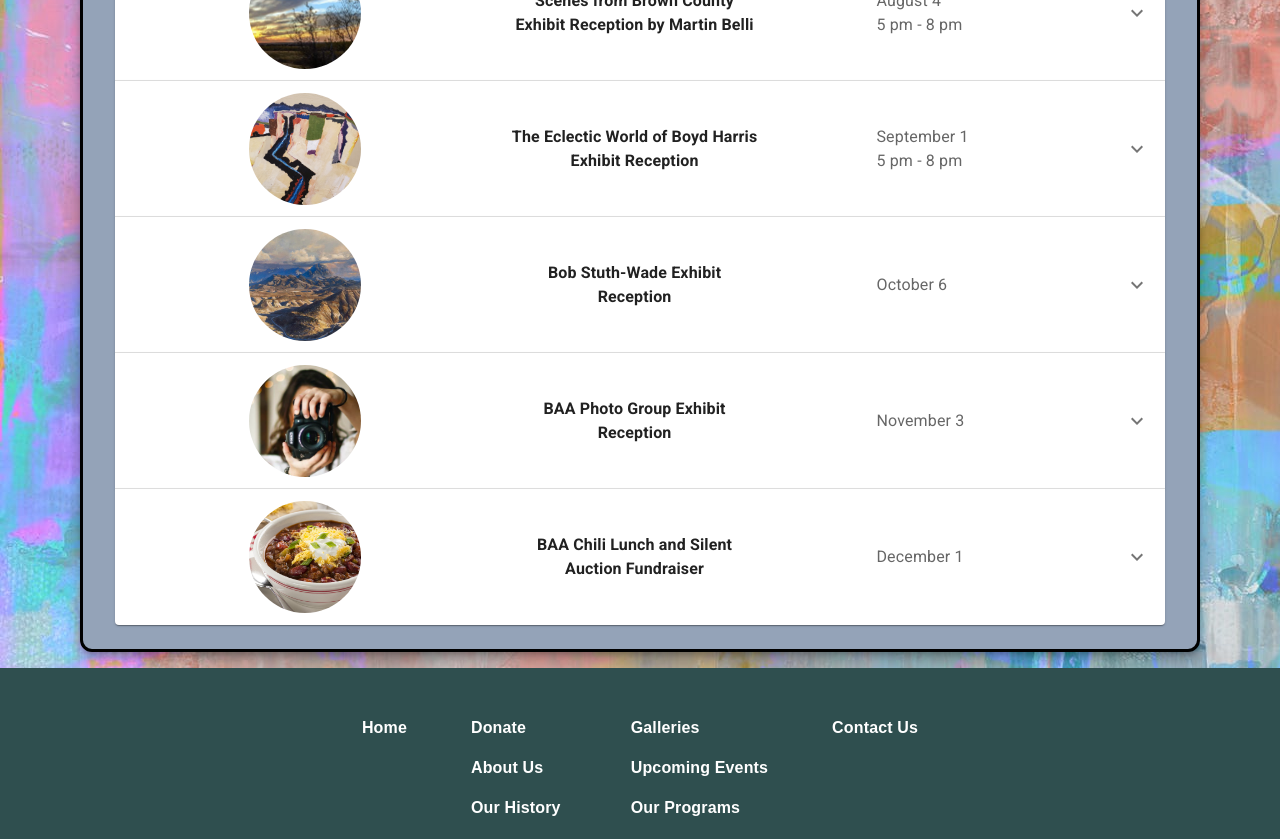
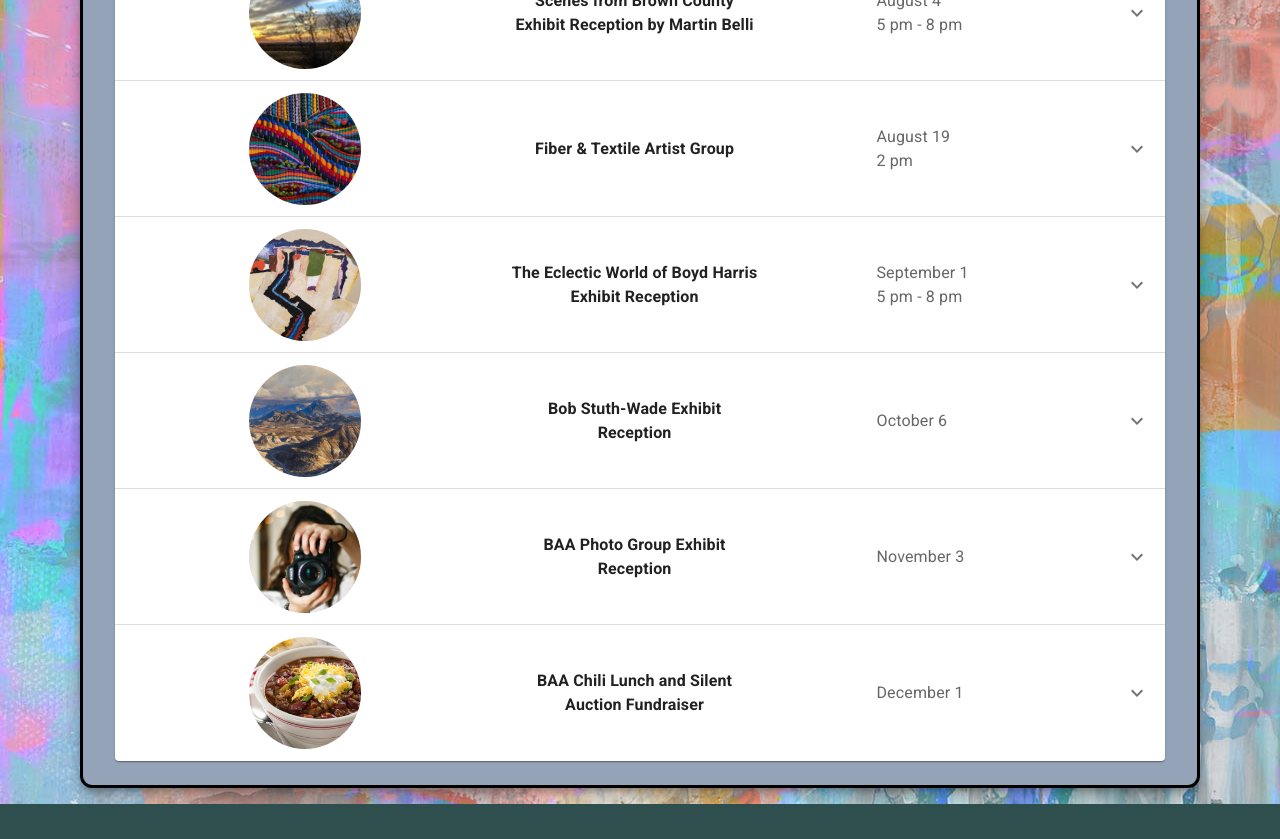
Before and after one commit to Jonathan-Day-Dev/bwd-art, a React (Create React App) app: page /event in a window 1280 px wide. Shown: the part 1680-2519 px from the top of the page. Built offline with nearby package versions, Linux system fonts and the light colour scheme.

Commit message:
add fiber and textile aug 19

```diff
--- a/src/components/Event/components/event_data.js
+++ b/src/components/Event/components/event_data.js
@@ -10,7 +10,7 @@ import belli from "../../../assets/belli.jpg";
 import boyd from "../../../assets/boyd.jpg";
 import crafts from "../../../assets/crafts.jpg";
 import lovecolor from "../../../assets/love_colors.jpg";
-// import textileart from "../../../assets/textileart.jpg";
+import textileart from "../../../assets/textileart.jpg";
 import photography from "../../../assets/photography.png";
 import logo from "../../../assets/logo.png";
 // import ice from "../../../assets/ice_cover.jpg";
@@ -114,6 +114,13 @@ const events = [
     time: "5 pm - 8 pm",
     img: belli,
   },
+    {
+    title: "Fiber & Textile Artist Group",
+    date: "August 19",
+    time: "2 pm",
+    description: <Link to="/programs">View Program</Link>,
+    img: textileart
+  },
   {
     title: "The Eclectic World of Boyd Harris Exhibit Reception",
     date: "September 1",
```
Also changed, not shown: tailwind.config.js (line endings or trailing spaces).
